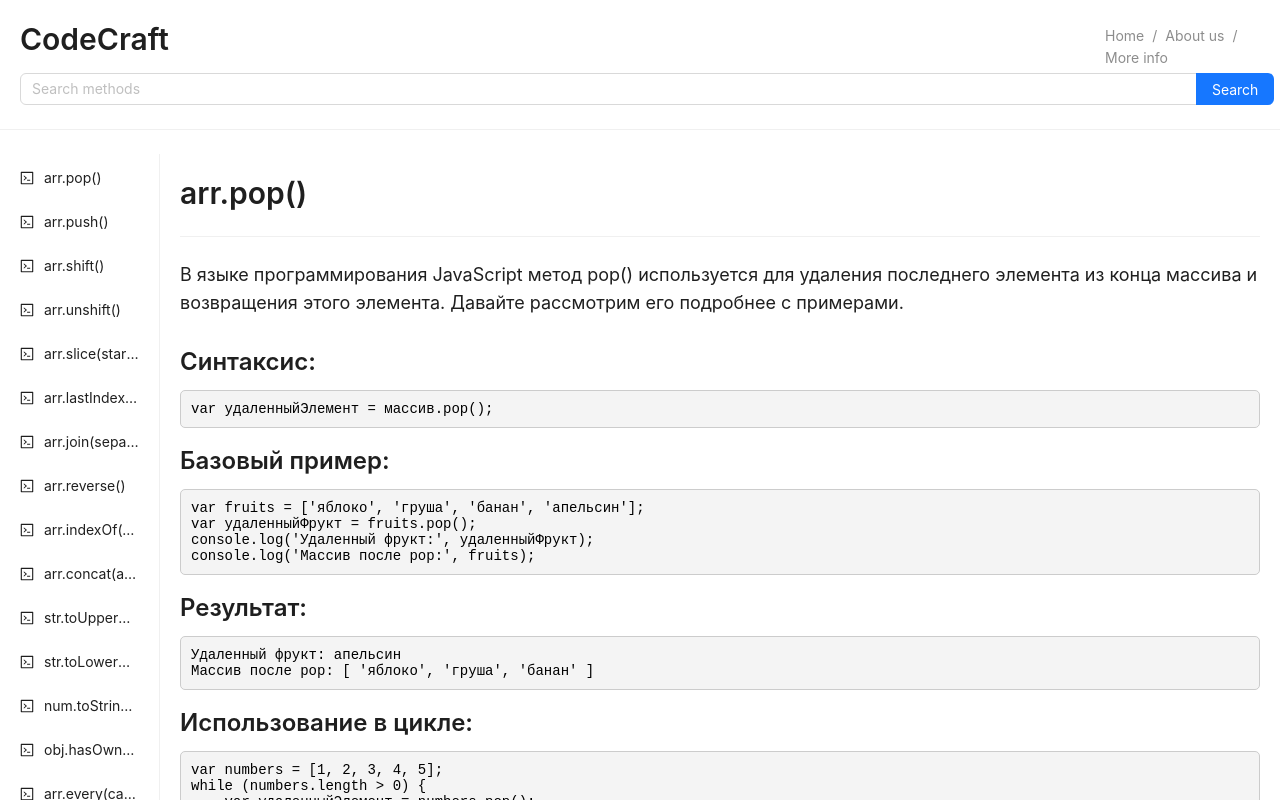
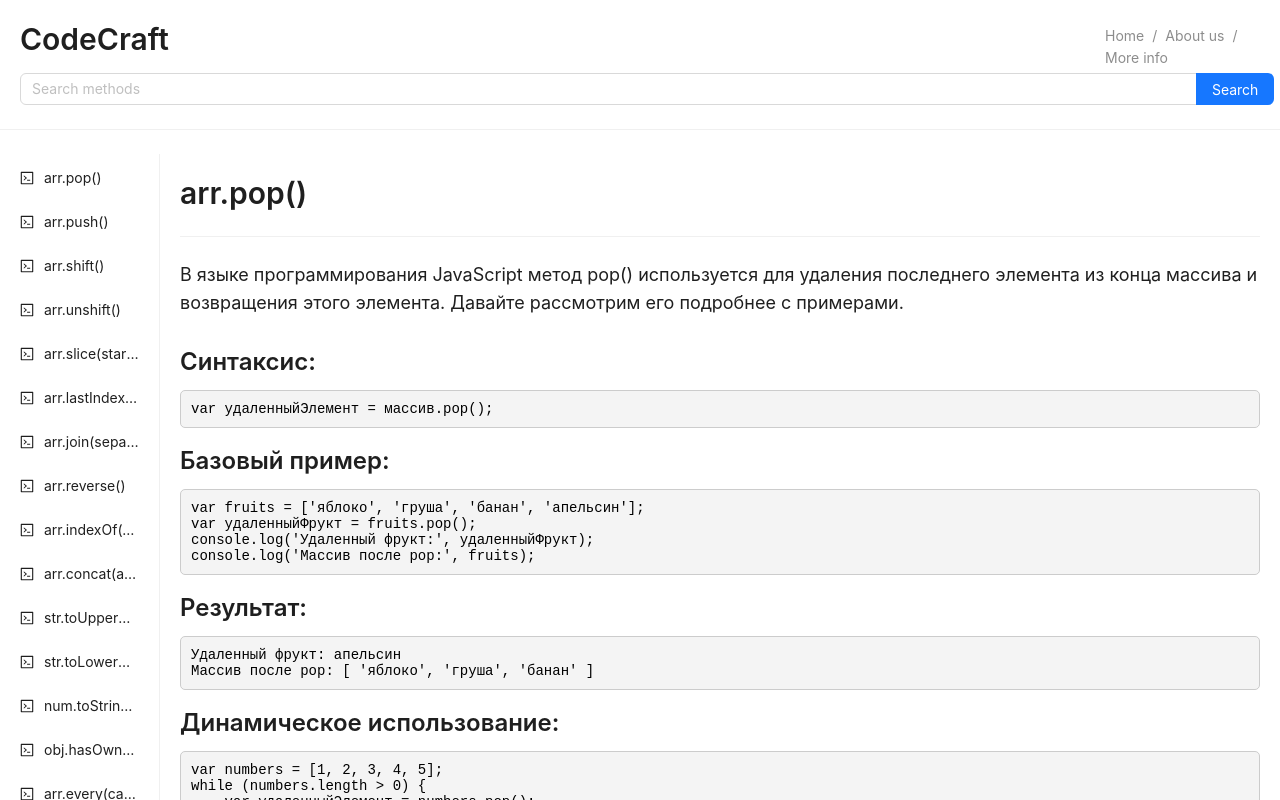
Before and after one commit to AndrewGalkin123/CodeCraft, a React (Create React App) app: page / in a window 1280 px wide. Shown: the top 800 px of the page. Built offline with nearby package versions, Linux system fonts and the light colour scheme.

Commit message:
more content

```diff
--- a/src/App.js
+++ b/src/App.js
@@ -15,16 +15,16 @@ const App = () => {
   const basicExamples = content.map(item => item.basicExample)
   const basicExampleResults = content.map(item => item.basicExampleResult)
   const syntaxes = content.map(item => item.syntax)
-  const cycleExamples = content.map(item => item.cycleExample)
-  const cycleExampleResults = content.map(item => item.cycleExampleResult)
+  const dynamicExamples = content.map(item => item.dynamicExample)
+  const dynamicExampleResults = content.map(item => item.dynamicExampleResult)
   const [searchedMethods, setSearchedMethods] = useState(methods)
   const [selectedMethod, setSelectedMethod] = useState(methods[0]);
   const [description, setDescription] = useState(descriptions[0]);
   const [syntax, setSyntax] = useState(syntaxes[0]);
   const [basicExample, setBasicExample] = useState(basicExamples[0]);
   const [basicExampleResult, setBasicExampleResult] = useState(basicExampleResults[0]);
-  const [cycleExample, setCycleExample] = useState(cycleExamples[0]);
-  const [cycleExampleResult, setCycleExampleResult] = useState(cycleExampleResults[0]);
+  const [dynamicExample, setDynamicExample] = useState(dynamicExamples[0]);
+  const [dynamicExampleResult, setDynamicExampleResults] = useState(dynamicExampleResults[0]);
 
   const handleMenuSelect = (selectedMethod) => {
     const index = methods.indexOf(selectedMethod);
@@ -33,8 +33,8 @@ const App = () => {
     setBasicExample(basicExamples[index])
     setSyntax(syntaxes[index])
     setBasicExampleResult(basicExampleResults[index])
-    setCycleExample(cycleExamples[index])
-    setCycleExampleResult(cycleExampleResults[index])
+    setDynamicExample(dynamicExamples[index])
+    setDynamicExampleResults(dynamicExampleResults[index])
   };
 
   const handleMenuSearch = (value) => {
@@ -59,8 +59,8 @@ const App = () => {
                   title={selectedMethod}
                   description={description}
                   basicExampleResult={basicExampleResult}
-                  cycleExample={cycleExample}
-                  cycleExampleResult={cycleExampleResult}
+                  dynamicExample={dynamicExample}
+                  dynamicExampleResult={dynamicExampleResult}
                 />
               </Col>
             </Row>
--- a/src/components/Description.jsx
+++ b/src/components/Description.jsx
@@ -1,6 +1,6 @@
 import { Divider, Typography } from 'antd'
 
-const Description = ({ title, description, syntax, basicExample, basicExampleResult, cycleExample, cycleExampleResult }) => {
+const Description = ({ title, description, syntax, basicExample, basicExampleResult, dynamicExample, dynamicExampleResult }) => {
     return (
         <div style={{ padding: '20px' }}>
             <Typography.Title level={2}>{title}</Typography.Title>
@@ -21,13 +21,13 @@ const Description = ({ title, description, syntax, basicExample, basicExampleRes
             <div className="code">
                 {basicExampleResult.map(el => <>{el}<br/></>)}
             </div><br />
-            <Typography.Title level={3}>Использование в цикле:</Typography.Title>
+            <Typography.Title level={3}>Динамическое использование:</Typography.Title>
             <div className="code">
-                {cycleExample.map(el => <>{el}<br/></>)}
+                {dynamicExample.map(el => <>{el}<br/></>)}
             </div><br />
             <Typography.Title level={3}>Результат:</Typography.Title>
             <div className="code">
-                {cycleExampleResult.map(el => <>{el}<br/></>)}
+                {dynamicExampleResult.map(el => <>{el}<br/></>)}
             </div><br />
             <Typography.Paragraph style={{ fontSize: "18px" }}>{description[1]}</Typography.Paragraph>
 
--- a/src/content.js
+++ b/src/content.js
@@ -15,7 +15,7 @@ const content = [
             "Массив после pop: [ 'яблоко', 'груша', 'банан' ]"
 
         ],
-        cycleExample: [
+        dynamicExample: [
             "var numbers = [1, 2, 3, 4, 5];",
             "while (numbers.length > 0) {",
             "    var удаленныйЭлемент = numbers.pop();",
@@ -23,7 +23,7 @@ const content = [
             "    console.log('Массив после pop:', numbers);",
             "}"
         ],
-        cycleExampleResult: [
+        dynamicExampleResult: [
             "Удаленный элемент: 5",
             "Массив после pop: [ 1, 2, 3, 4 ]",
             "Удаленный элемент: 4",
@@ -38,12 +38,28 @@ const content = [
     },
     {
         method: "arr.push()",
-        description: "Добавляет один или несколько элементов в конец массива и возвращает новую длину массива.",
-        examples: [
+        description: ["Добавляет один или несколько элементов в конец массива и возвращает новую длину массива.",
+            "Метод push() полезен, когда необходимо динамически расширять массив, добавлять элементы в конец и получать обновленную длину массива."],
+        syntax: "const newLength = массив.push(элемент1, элемент2, ...);",
+        basicExample: [
             "const arr = [1, 2, 3];",
             "const newLength = arr.push(4, 5);",
-            "newLength = 5, arr = [1, 2, 3, 4, 5]"
+            "// newLength = 5, arr = [1, 2, 3, 4, 5]"
         ],
+        basicExampleResult: [
+            "Новая длина массива: 5",
+            "Массив после push: [1, 2, 3, 4, 5]"
+        ],
+        dynamicExample: [
+            "const colors = ['red', 'blue'];",
+            "const addedColors = ['green', 'yellow'];",
+            "const totalLength = colors.push(...addedColors);",
+            "// totalLength = 4, colors = ['red', 'blue', 'green', 'yellow']"
+        ],
+        dynamicExampleResult: [
+            "Новая длина массива: 4",
+            "Массив после push: ['red', 'blue', 'green', 'yellow']"
+        ]
     },
     {
         method: "arr.shift()",
```
